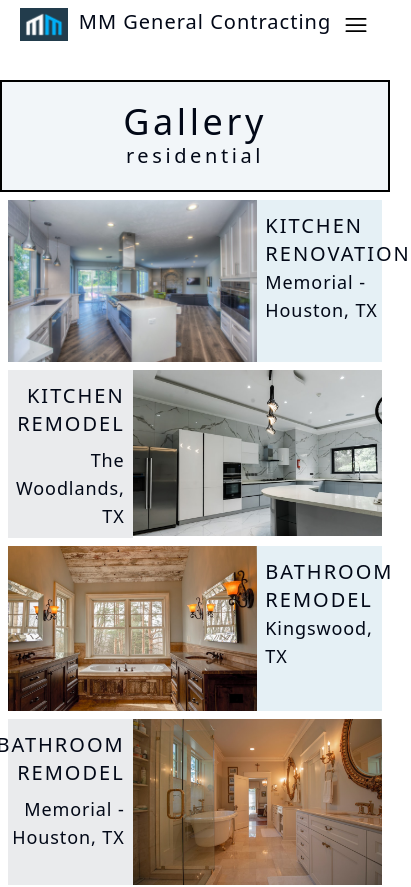
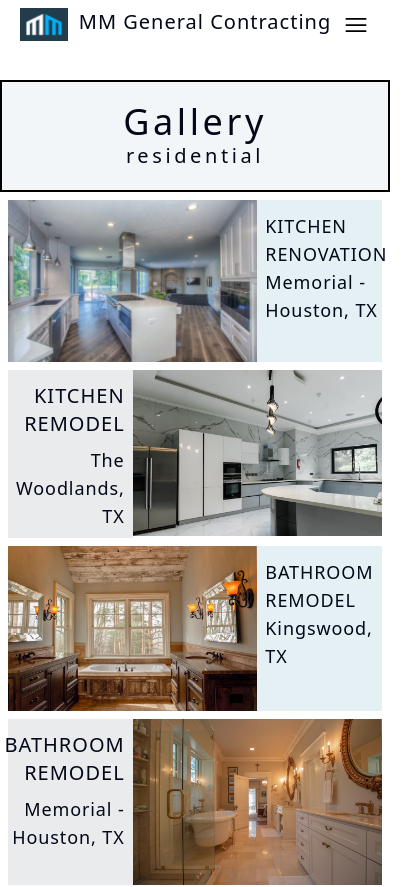
Before and after one commit to agp745/mmgencon, a React (Vite) app: page /gallery in a window 390 px wide. Shown: the top 887 px of the page, 411 px wide, since content can reach past the window. Built offline with nearby package versions, Linux system fonts and the light colour scheme.

Commit message:
careers page mobile friendly + gallery text change

```diff
--- a/src/components/galleryCard/galleryCard.tsx
+++ b/src/components/galleryCard/galleryCard.tsx
@@ -18,7 +18,7 @@ export function GalleryCardLeft({src, alt, title, description, location}: Galler
                 />
             </div>
             <div className="flex flex-col items-start sm:w-1/2 w-1/3 bg-sky-700/10 sm:pl-10 pl-2 font-light pt-3 text-left">
-                <h1 className="uppercase tracking-widest sm:text-3xl text-xl">{title}</h1>
+                <h1 className="uppercase tracking-wider sm:text-3xl text-lg">{title}</h1>
                 <h2 className="sm:text-xl text-lg font-extralight tracking-wider">{location ? location : ''}</h2>
                 <p className="text-lg mt-2">{description ? description : ''}</p>
             </div>
@@ -31,7 +31,7 @@ export function GalleryCardRight({src, alt, title, description, location}: Galle
     return (
         <section className="flex">
             <div className="flex flex-col items-end sm:gap-0 gap-2 sm:w-1/2 w-1/3 bg-slate-700/10 sm:pr-10 pr-2 font-light pt-3 text-right">
-                <h1 className="uppercase tracking-widest sm:text-3xl text-xl">{title}</h1>
+                <h1 className="uppercase tracking-wider sm:text-3xl text-xl">{title}</h1>
                 <h2 className="sm:text-xl text-lg font-extralight tracking-wider">{location ? location : ''}</h2>
                 <p className="text-lg">{description ? description : ''}</p>
             </div>
--- a/src/pages/careers/Careers.tsx
+++ b/src/pages/careers/Careers.tsx
@@ -1,7 +1,7 @@
 
 export function Careers() {
     return (
-        <main className="flex flex-col items-center justify-center gap-1 h-[85vh] bg-slate-50">
+        <main className="flex flex-col items-center justify-center gap-1 h-[85vh] bg-slate-50 text-center">
             <h1 className="text-3xl font-light tracking-wide">We are contracting skilled laborers</h1>
             <p className="text-2xl font-light tracking-wide">Interested? Scan the QR Code below</p>
             <img src="/assets/mmgencon-pics/mmgencon_careers.png" alt="careers qr code" />
```
